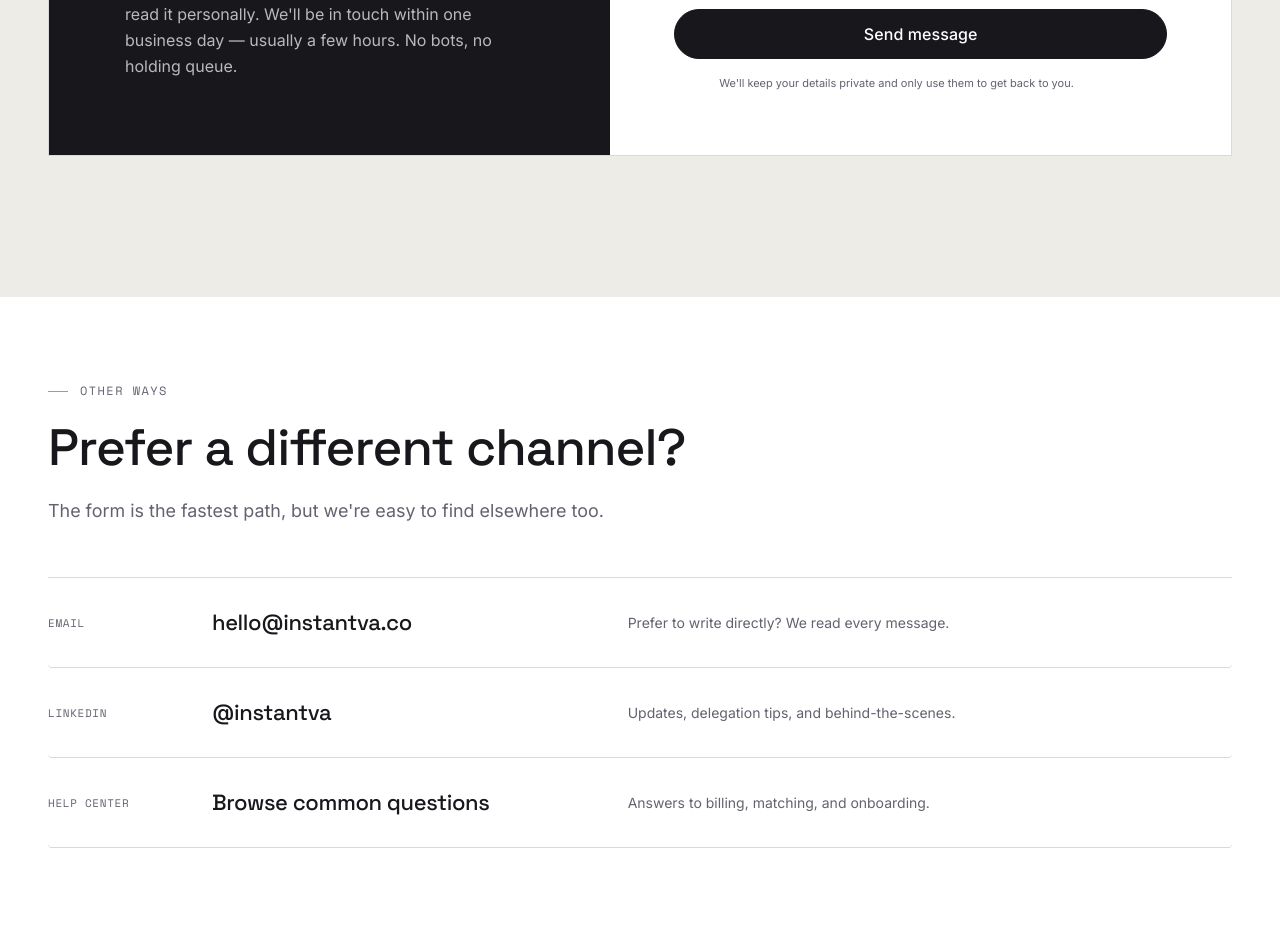
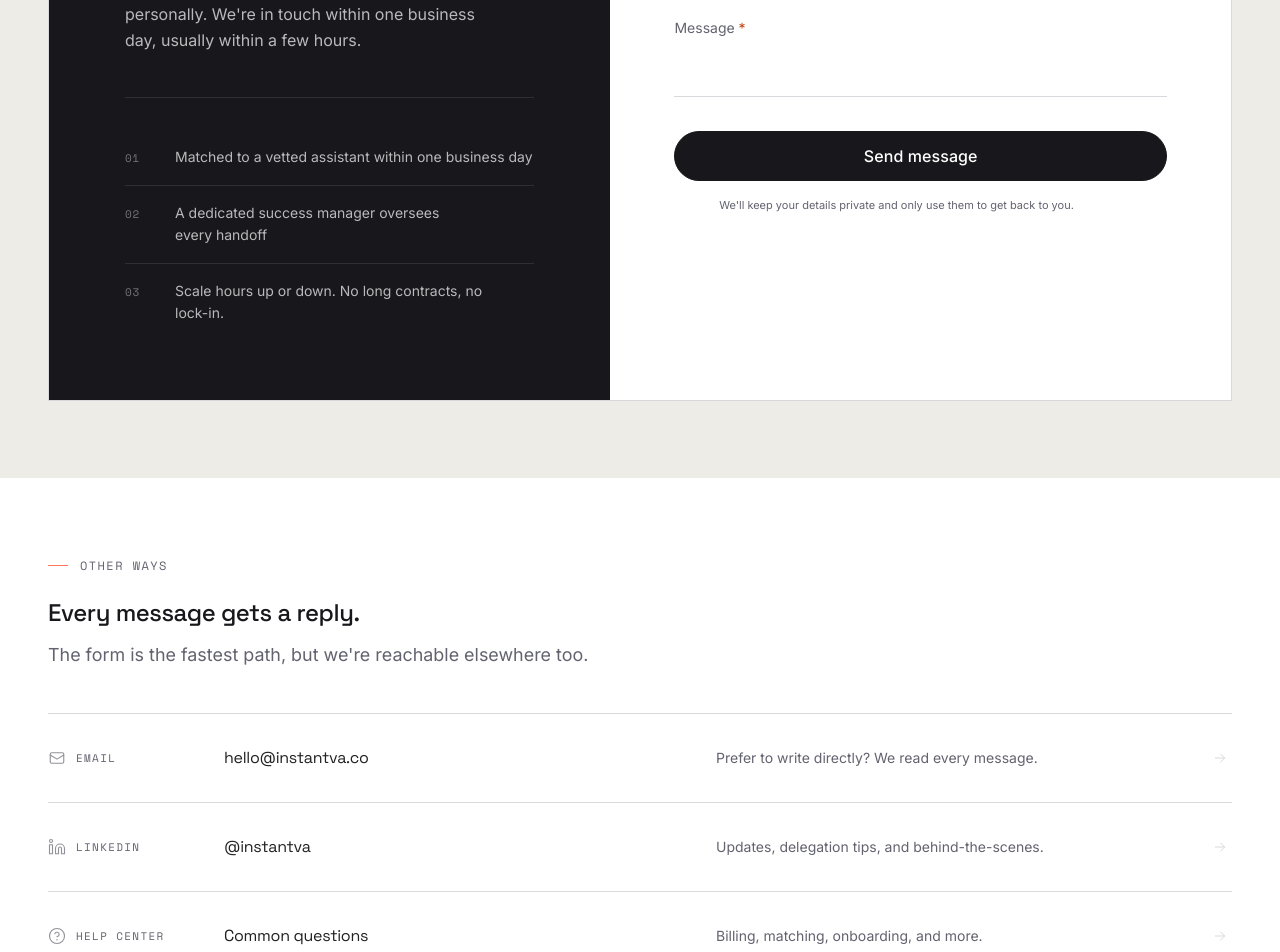
Before and after one commit to martinkilombe/Virtual-Assistant, a Next.js app: page /contact in a window 1280 px wide. Shown: the part 960-1912 px from the top of the page. Built offline with nearby package versions, Linux system fonts and the light colour scheme.

Commit message:
feat; ehance the contact section

```diff
--- a/src/app/contact/page.tsx
+++ b/src/app/contact/page.tsx
@@ -7,10 +7,16 @@ import Eyebrow from '@/components/ui/Eyebrow'
 import ContactCTA from '@/components/ContactCTA'
 
 export const metadata: Metadata = {
-  title: 'Contact — Instant VA',
+  title: 'Contact | Instant VA',
   description:
     "Tell us what you need. We'll match you with a vetted assistant within one business day.",
 }
+
+const TRUST_ITEMS = [
+  { num: '01', text: 'Matched to a vetted assistant within one business day' },
+  { num: '02', text: 'A dedicated success manager oversees every handoff' },
+  { num: '03', text: 'Scale hours up or down. No long contracts, no lock-in.' },
+]
 
 const REACH = [
   {
@@ -18,18 +24,38 @@ const REACH = [
     value: 'hello@instantva.co',
     note: 'Prefer to write directly? We read every message.',
     href: 'mailto:hello@instantva.co',
+    icon: (
+      <svg viewBox="0 0 24 24" width={18} height={18} fill="none" stroke="currentColor" strokeWidth={1.5} strokeLinecap="round" strokeLinejoin="round" aria-hidden="true">
+        <rect x="3" y="5" width="18" height="14" rx="2" />
+        <path d="M3 8l9 5.5 9-5.5" />
+      </svg>
+    ),
   },
   {
     label: 'LinkedIn',
     value: '@instantva',
     note: 'Updates, delegation tips, and behind-the-scenes.',
     href: '#',
+    icon: (
+      <svg viewBox="0 0 24 24" width={18} height={18} fill="none" stroke="currentColor" strokeWidth={1.5} strokeLinecap="round" strokeLinejoin="round" aria-hidden="true">
+        <path d="M16 8a6 6 0 016 6v7h-4v-7a2 2 0 00-4 0v7h-4v-7a6 6 0 016-6z" />
+        <rect x="2" y="9" width="4" height="12" />
+        <circle cx="4" cy="4" r="2" />
+      </svg>
+    ),
   },
   {
     label: 'Help Center',
-    value: 'Browse common questions',
-    note: 'Answers to billing, matching, and onboarding.',
+    value: 'Common questions',
+    note: 'Billing, matching, onboarding, and more.',
     href: '/help-center',
+    icon: (
+      <svg viewBox="0 0 24 24" width={18} height={18} fill="none" stroke="currentColor" strokeWidth={1.5} strokeLinecap="round" strokeLinejoin="round" aria-hidden="true">
+        <circle cx="12" cy="12" r="10" />
+        <path d="M9.09 9a3 3 0 015.83 1c0 2-3 3-3 3" />
+        <line x1="12" y1="17" x2="12.01" y2="17" strokeWidth={2} />
+      </svg>
+    ),
   },
 ]
 
@@ -41,18 +67,18 @@ export default function ContactPage() {
       <main>
         {/* ── Hero ── */}
         <section className="iva-legal-hero iva-contact-hero">
-          <div className="iva-container">
+          <div className="iva-container iva-head">
             <Eyebrow>Contact</Eyebrow>
             <h1>Let&apos;s talk.</h1>
             <p className="iva-lead">
-              Tell us what&apos;s taking up your week. We&apos;ll match you with the
-              right assistant&nbsp;— usually within a day.
+              Tell us what&apos;s taking up your week. We&apos;ll match you with
+              the right assistant, usually within a day.
             </p>
             <div className="iva-contact-hero__meta">
               <span className="iva-contact-hero__dot" aria-hidden="true" />
-              <span>We respond within 1 business day</span>
+              <span>Reply within 1 business day</span>
               <span className="iva-contact-hero__sep" aria-hidden="true" />
-              <span>Real people — no bots</span>
+              <span>Real people, no bots</span>
               <span className="iva-contact-hero__sep" aria-hidden="true" />
               <span>No obligation to commit</span>
             </div>
@@ -63,25 +89,21 @@ export default function ContactPage() {
         <RevealWrapper>
           <ContactCTA
             eyebrow="Get started"
-            title={
-              <>
-                Real assistants. <em>Real</em> relief.
-              </>
-            }
-            description="Fill in the form and someone on our team will read it personally. We'll be in touch within one business day — usually a few hours. No bots, no holding queue."
+            title={<>Real work, <em>reliably</em> done.</>}
+            description="Fill in the form and someone on our team reads it personally. We're in touch within one business day, usually within a few hours."
+            trustItems={TRUST_ITEMS}
           />
         </RevealWrapper>
 
-        {/* ── Other ways to reach ── */}
+        {/* ── Other channels ── */}
         <RevealWrapper>
           <section className="iva-section iva-section--paper iva-contact-reach">
             <div className="iva-container">
-              <div className="iva-head">
+              <div className="iva-contact-reach__head">
                 <Eyebrow>Other ways</Eyebrow>
-                <h2 className="iva-serif">Prefer a different channel?</h2>
+                <h2 className="iva-serif">Every message gets a reply.</h2>
                 <p className="iva-lead">
-                  The form is the fastest path, but we&apos;re easy to find
-                  elsewhere too.
+                  The form is the fastest path, but we&apos;re reachable elsewhere too.
                 </p>
               </div>
 
@@ -92,14 +114,17 @@ export default function ContactPage() {
                     href={item.href}
                     className="iva-contact-reach__row"
                   >
-                    <span className="iva-contact-reach__label">{item.label}</span>
+                    <span className="iva-contact-reach__label">
+                      <span className="iva-contact-reach__icon">{item.icon}</span>
+                      {item.label}
+                    </span>
                     <span className="iva-contact-reach__value">{item.value}</span>
                     <span className="iva-contact-reach__note">{item.note}</span>
                     <span className="iva-contact-reach__arrow" aria-hidden="true">
                       <svg
                         viewBox="0 0 24 24"
-                        width={18}
-                        height={18}
+                        width={16}
+                        height={16}
                         fill="none"
                         stroke="currentColor"
                         strokeWidth={1.5}
--- a/src/app/globals.css
+++ b/src/app/globals.css
@@ -1050,7 +1050,7 @@ em { font-style: italic; }
 /* ============================================================
    SECTION: Contact CTA
    ============================================================ */
-#contact { padding-top: clamp(48px, 6vw, 96px); }
+#contact { padding-top: clamp(48px, 6vw, 96px); padding-bottom: clamp(48px, 6vw, 88px); }
 .iva-cta { background: var(--paper-2); }
 .iva-cta__grid {
   display: grid;
@@ -1902,9 +1902,55 @@ em { font-style: italic; }
   flex-shrink: 0;
 }
 
-/* Other-ways reach rows */
-.iva-contact-reach { padding-top: clamp(48px, 6vw, 80px); }
-.iva-contact-reach .iva-head { margin-bottom: clamp(36px, 4.5vw, 52px); }
+@media (max-width: 480px) {
+  .iva-contact-hero__sep { display: none; }
+}
+
+/* ── CTA panel trust items ────────────────────────────────── */
+.iva-cta__trust {
+  display: flex;
+  flex-direction: column;
+  margin-top: 44px;
+  padding-top: 32px;
+  border-top: 1px solid var(--on-dark-line);
+}
+
+.iva-cta__trust-item {
+  display: grid;
+  grid-template-columns: 36px 1fr;
+  gap: 14px;
+  align-items: baseline;
+  padding: 16px 0;
+  border-bottom: 1px solid var(--on-dark-line);
+}
+.iva-cta__trust-item:last-child { border-bottom: none; padding-bottom: 0; }
+
+.iva-cta__trust-num {
+  font-family: var(--font-mono);
+  font-size: var(--fs-micro);
+  letter-spacing: var(--ls-wide);
+  text-transform: uppercase;
+  color: var(--on-dark-faint);
+}
+
+.iva-cta__trust-text {
+  font-size: var(--fs-sm);
+  color: var(--on-dark-soft);
+  line-height: var(--lh-relaxed);
+  margin: 0;
+  max-width: none;
+}
+
+/* ── Other-channels reach rows ────────────────────────────── */
+.iva-contact-reach {
+  padding-top: clamp(44px, 5.5vw, 72px);
+  padding-bottom: clamp(44px, 5.5vw, 72px);
+}
+
+.iva-contact-reach__head {
+  margin-bottom: clamp(28px, 3.5vw, 44px);
+}
+.iva-contact-reach__head .iva-lead { margin: 8px 0 0; }
 
 .iva-contact-reach__rows {
   display: flex;
@@ -1914,32 +1960,48 @@ em { font-style: italic; }
 
 .iva-contact-reach__row {
   display: grid;
-  grid-template-columns: 140px 1fr 1.4fr 32px;
-  gap: 24px;
-  align-items: center;
-  padding: 28px 0;
+  grid-template-columns: 148px 1fr 1fr 24px;
+  gap: 28px;
+  align-items: center;
+  padding: 32px 0;
   border-bottom: 1px solid var(--line);
   color: var(--ink);
   text-decoration: none;
-  border-radius: var(--r-xs);
+  cursor: pointer;
   transition: padding-left var(--dur) var(--ease-out);
 }
-.iva-contact-reach__row:hover { padding-left: 12px; }
+.iva-contact-reach__row:hover { padding-left: 14px; }
 
 .iva-contact-reach__label {
-  font-family: var(--font-mono);
-  font-size: var(--fs-micro);
-  letter-spacing: var(--ls-wide);
+  display: flex;
+  align-items: center;
+  gap: 10px;
+  font-family: var(--font-mono);
+  font-size: var(--fs-micro);
+  letter-spacing: var(--ls-label);
   text-transform: uppercase;
   color: var(--muted);
   flex-shrink: 0;
 }
 
+.iva-contact-reach__icon {
+  display: flex;
+  align-items: center;
+  flex-shrink: 0;
+  color: var(--muted);
+  opacity: 0.7;
+  transition: color var(--dur), opacity var(--dur);
+}
+.iva-contact-reach__row:hover .iva-contact-reach__icon {
+  color: var(--clay-text);
+  opacity: 1;
+}
+
 .iva-contact-reach__value {
   font-family: var(--font-display);
-  font-weight: 500;
-  font-size: clamp(17px, 1.8vw, 22px);
-  color: var(--ink);
+  font-weight: 400;
+  font-size: var(--fs-body);
+  color: var(--ink-soft);
   letter-spacing: var(--ls-head);
   transition: color var(--dur);
 }
@@ -1956,31 +2018,30 @@ em { font-style: italic; }
   align-items: center;
   justify-content: center;
   flex-shrink: 0;
-  color: var(--muted);
-  opacity: 0;
-  transform: translateX(-8px);
-  transition: opacity var(--dur), transform var(--dur) var(--ease-out), color var(--dur);
-}
-.iva-contact-reach__row:hover .iva-contact-reach__arrow {
+  color: var(--line);
   opacity: 1;
   transform: none;
+  transition: opacity var(--dur), transform var(--dur) var(--ease-out), color var(--dur);
+}
+.iva-contact-reach__row:hover .iva-contact-reach__arrow {
   color: var(--clay);
+  transform: translateX(3px);
 }
 
 @media (max-width: 820px) {
   .iva-contact-reach__row {
-    grid-template-columns: 100px 1fr;
+    grid-template-columns: 130px 1fr;
     grid-template-rows: auto auto;
     gap: 6px 20px;
+    padding: 24px 0;
   }
   .iva-contact-reach__note { grid-column: 2; margin-top: 2px; }
   .iva-contact-reach__arrow { display: none; }
 }
 
 @media (max-width: 480px) {
-  .iva-contact-reach__row { grid-template-columns: 1fr; gap: 6px; padding: 22px 0; }
+  .iva-contact-reach__row { grid-template-columns: 1fr; gap: 6px; }
   .iva-contact-reach__note { grid-column: 1; }
-  .iva-contact-hero__sep { display: none; }
 }
 
 /* ============================================================
--- a/src/components/ContactCTA.tsx
+++ b/src/components/ContactCTA.tsx
@@ -50,10 +50,16 @@ function validateField(key: keyof FormErrors, value: string): string | undefined
   }
 }
 
+interface TrustItem {
+  num: string
+  text: string
+}
+
 interface ContactCTAProps {
   eyebrow?: string
   title?: React.ReactNode
   description?: string
+  trustItems?: TrustItem[]
 }
 
 export default function ContactCTA({
@@ -64,6 +70,7 @@ export default function ContactCTA({
     </>
   ),
   description = "Tell us what's eating your week. We'll match you with the right assistant, usually within a day.",
+  trustItems,
 }: ContactCTAProps) {
   const [v, setV] = useState<FormValues>(EMPTY)
   const [err, setErr] = useState<FormErrors>({})
@@ -104,6 +111,17 @@ export default function ContactCTA({
             <Eyebrow color="white">{eyebrow}</Eyebrow>
             <h2 className="iva-onaccent">{title}</h2>
             <p>{description}</p>
+
+            {trustItems && trustItems.length > 0 && (
+              <div className="iva-cta__trust">
+                {trustItems.map((item) => (
+                  <div key={item.num} className="iva-cta__trust-item">
+                    <span className="iva-cta__trust-num">{item.num}</span>
+                    <p className="iva-cta__trust-text">{item.text}</p>
+                  </div>
+                ))}
+              </div>
+            )}
           </div>
 
           {/* Form */}
```
Also changed, not shown: 1 other file (tests, documents, lock files or other folders).
